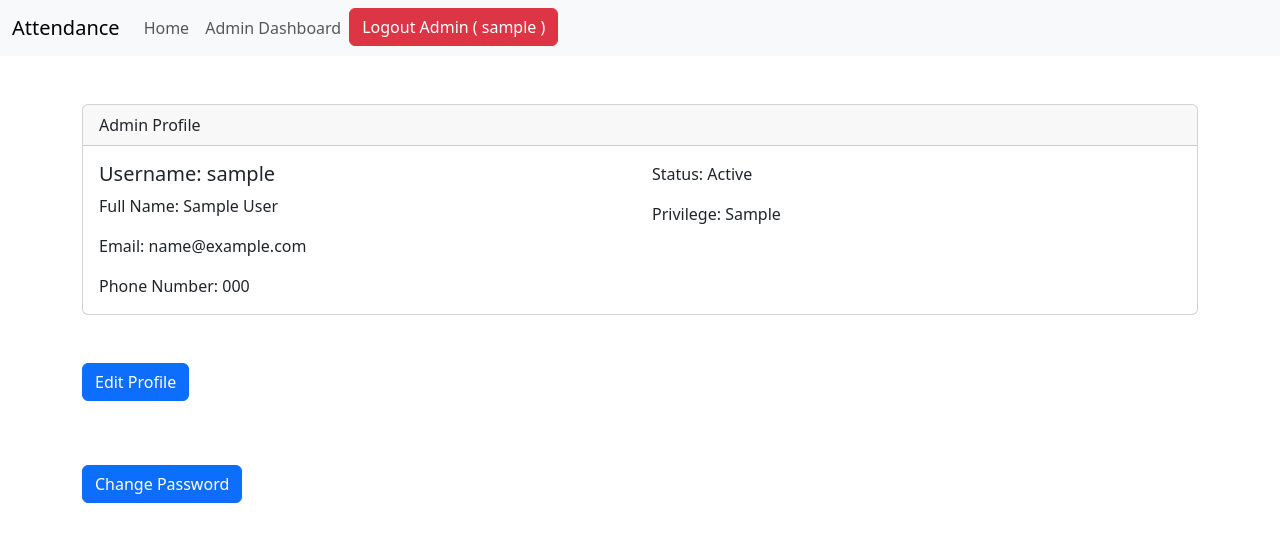
After one commit to hishamized/universityAttendence, a PHP site: page /kashmirUniversity/admin/accountSettings.php in a window 1280 px wide. The commit adds this page. Shown: the top 542 px of the page. Run offline with PHP 8.4, Linux system fonts and the light colour scheme; the visitor is signed in with stand-in values (Sample User, id 1); tables that the repository leaves empty or names only in its code hold one stand-in row (values such as "Sample post"); some libraries are stand-ins or nearby versions.

Commit message:
Admin Account Settngs: 1) Edit Profile 2) Change Admin Password

```diff
--- /dev/null
+++ b/admin/accountSettings.php
@@ -0,0 +1,209 @@
+<?php
+session_start();
+
+// Check if admin is not logged in, redirect to login page
+if (!isset($_SESSION['admin_id'])) {
+    header("Location: admin_login.php");
+    exit();
+}
+if (isset($_SESSION['error'])) {
+    echo '<div class="alert alert-danger" role="alert">' . $_SESSION['error'] . '</div>';
+    unset($_SESSION['error']);
+}
+
+
+if (isset($_SESSION['success'])) {
+    echo '<div class="alert alert-success" role="alert">' . $_SESSION['success'] . '</div>';
+    unset($_SESSION['success']);
+}
+require_once('../config.php');
+
+//Retrive admin details from databse
+$admin_id = $_SESSION['admin_id'];
+$query = "SELECT * FROM admins WHERE id = '$admin_id'";
+$result = mysqli_query($conn, $query);
+$admin = mysqli_fetch_assoc($result);
+
+//Edit admin profile
+if ($_SERVER['REQUEST_METHOD'] == 'POST'  && isset($_POST['editProfile'])) {
+    $full_name = htmlspecialchars(trim($_POST['full_name']));
+    $status = htmlspecialchars(trim($_POST['status']));
+    $email = htmlspecialchars(trim($_POST['email']));
+    $phone_number = htmlspecialchars(trim($_POST['phone_number']));
+
+    $query = "UPDATE admins SET full_name = '$full_name', status = '$status', email = '$email', phone_number = '$phone_number' WHERE id = '$admin_id'";
+    $result = mysqli_query($conn, $query);
+
+    if ($result) {
+        $_SESSION['success'] = 'Profile updated successfully';
+        header('Location: accountSettings.php');
+        exit();
+    } else {
+        $_SESSION['error'] = 'Failed to update profile';
+        header('Location: accountSettings.php');
+        exit();
+    }
+}
+
+// Change password
+if ($_SERVER['REQUEST_METHOD'] == 'POST' && isset($_POST['changePassword'])) {
+    $current_password = htmlspecialchars(trim($_POST['current_password']));
+    $new_password = htmlspecialchars(trim($_POST['new_password']));
+    $confirm_new_password = htmlspecialchars(trim($_POST['confirm_new_password']));
+
+    if ($new_password !== $confirm_new_password) {
+        $_SESSION['error'] = 'New password and confirm new password do not match';
+        header('Location: accountSettings.php');
+        exit();
+    }
+
+    if (!preg_match('/^.*(?=.{3,})(?=.*[a-zA-Z])(?=.*[0-9])(?=.*[\d\x])(?=.*[!$#%]).*$/'  , $new_password)) {
+        $_SESSION['error'] = 'Password should be Minimum eight characters, at least one uppercase letter, one lowercase letter, one number and one special character';
+        header('Location: accountSettings.php');
+        exit();
+    }
+
+    $query = "SELECT password FROM admins WHERE id = '$admin_id'";
+    $result = mysqli_query($conn, $query);
+    $admin = mysqli_fetch_assoc($result);
+
+    if (password_verify($current_password, $admin['password'])) {
+        $new_password = password_hash($new_password, PASSWORD_DEFAULT);
+        $query = "UPDATE admins SET password = '$new_password' WHERE id = '$admin_id'";
+        $result = mysqli_query($conn, $query);
+
+        if ($result) {
+            $_SESSION['success'] = 'Password changed successfully';
+            header('Location: accountSettings.php');
+            exit();
+        } else {
+            $_SESSION['error'] = 'Failed to change password';
+            header('Location: accountSettings.php');
+            exit();
+        }
+    } else {
+        $_SESSION['error'] = 'Current password is incorrect';
+        header('Location: accountSettings.php');
+        exit();
+    }
+}
+
+?>
+
+<!DOCTYPE html>
+<html lang="en">
+
+<head>
+    <meta charset="UTF-8">
+    <meta name="viewport" content="width=device-width, initial-scale=1.0">
+    <title>Document</title>
+    <link href="https://cdn.jsdelivr.net/npm/bootstrap@5.3.3/dist/css/bootstrap.min.css" rel="stylesheet" integrity="sha384-QWTKZyjpPEjISv5WaRU9OFeRpok6YctnYmDr5pNlyT2bRjXh0JMhjY6hW+ALEwIH" crossorigin="anonymous">
+
+    <script src="https://kit.fontawesome.com/1bc2765d38.js" crossorigin="anonymous"></script>
+    <script src="https://code.jquery.com/jquery-3.7.0.min.js" integrity="sha256-2Pmvv0kuTBOenSvLm6bvfBSSHrUJ+3A7x6P5Ebd07/g=" crossorigin="anonymous"></script>
+
+    <script type="text/javascript" src="../js/admin/accountSettings.js"></script>
+</head>
+
+<body>
+    <!-- Navbar -->
+    <nav class="navbar navbar-expand-lg bg-body-tertiary">
+        <div class="container-fluid">
+            <a class="navbar-brand" href="#">Attendance</a>
+            <button class="navbar-toggler" type="button" data-bs-toggle="collapse" data-bs-target="#navbarNav" aria-controls="navbarNav" aria-expanded="false" aria-label="Toggle navigation">
+                <span class="navbar-toggler-icon"></span>
+            </button>
+            <div class="collapse navbar-collapse" id="navbarNav">
+                <ul class="navbar-nav">
+                    <li class="nav-item">
+                        <a class="nav-link" href="<?php echo BASE_URL ?>">Home</a>
+                    </li>
+                    <li class="nav-item">
+                        <a class="nav-link" href="admin_dashboard.php">Admin Dashboard</a>
+                    </li>
+                    <li class="nav-item">
+                        <a class="btn btn-danger" href="admin_logout.php">Logout Admin ( <?php echo $_SESSION['admin_username'] ?> )</a>
+                    </li>
+                </ul>
+            </div>
+        </div>
+    </nav>
+    <!-- End Navbar -->
+
+    <div class="container mt-5">
+        <div class="card">
+            <div class="card-header">
+                Admin Profile
+            </div>
+            <div class="card-body">
+                <div class="row">
+                    <div class="col-md-6">
+                        <h5 class="card-title">Username: <?php echo $admin['username']; ?></h5>
+                        <p class="card-text">Full Name: <?php echo $admin['full_name']; ?></p>
+                        <p class="card-text">Email: <?php echo $admin['email']; ?></p>
+                        <p class="card-text">Phone Number: <?php echo $admin['phone_number']; ?></p>
+                    </div>
+                    <div class="col-md-6">
+                        <p class="card-text">Status: <?php echo ucfirst($admin['status']); ?></p>
+                        <p class="card-text">Privilege: <?php echo ucfirst($admin['privilege']); ?></p>
+                    </div>
+                </div>
+            </div>
+        </div>
+    </div>
+
+    <div class="container mt-5">
+        <button class="btn btn-primary mb-3" id="editProfileBtn">Edit Profile</button>
+
+        <form action="accountSettings.php" method="POST" id="editProfileForm" style="display: none;">
+            <div class="form-group">
+                <label for="fullName">Full Name</label>
+                <input type="text" class="form-control" id="fullName" name="full_name" value="<?php echo $admin['full_name']; ?>">
+            </div>
+            <div class="form-group">
+                <label for="status">Status</label>
+                <select class="form-control" id="status" name="status">
+                    <option value="active" <?php if ($admin['status'] === 'active') echo 'selected'; ?>>Active</option>
+                    <option value="inactive" <?php if ($admin['status'] === 'inactive') echo 'selected'; ?>>Inactive</option>
+                </select>
+            </div>
+            <div class="form-group">
+                <label for="email">Email</label>
+                <input type="email" class="form-control" id="email" name="email" value="<?php echo $admin['email']; ?>">
+            </div>
+            <div class="form-group">
+                <label for="phoneNumber">Phone Number</label>
+                <input type="text" class="form-control" id="phoneNumber" name="phone_number" value="<?php echo $admin['phone_number']; ?>">
+            </div>
+            <button type="submit" name="editProfile" class="btn btn-primary">Submit</button>
+            <button onclick="hideEditForm(editProfileForm)" class="btn btn-danger">Cancel</button>
+        </form>
+    </div>
+
+    <div class="container mt-5">
+        <button class="btn btn-primary mb-3" id="changePasswordBtn">Change Password</button>
+
+        <!-- Change Password Form -->
+        <form action="accountSettings.php" method="POST" style="display: none;" id="changePasswordForm">
+            <div class="form-group">
+                <label for="currentPassword">Current Password</label>
+                <input type="password" class="form-control" id="currentPassword" name="current_password" required>
+            </div>
+            <div class="form-group">
+                <label for="newPassword">New Password</label>
+                <input type="password" class="form-control" id="newPassword" name="new_password" required>
+            </div>
+            <div class="form-group">
+                <label for="confirmNewPassword">Confirm New Password</label>
+                <input type="password" class="form-control" id="confirmNewPassword" name="confirm_new_password" required>
+            </div>
+            <button type="submit" name="changePassword" class="btn btn-primary">Submit</button>
+        </form>
+    </div>
+
+
+
+    <script src="https://cdn.jsdelivr.net/npm/bootstrap@5.3.2/dist/js/bootstrap.bundle.min.js" integrity="sha384-C6RzsynM9kWDrMNeT87bh95OGNyZPhcTNXj1NW7RuBCsyN/o0jlpcV8Qyq46cDfL" crossorigin="anonymous"></script>
+</body>
+
+</html>
--- a/admin/admin_dashboard.php
+++ b/admin/admin_dashboard.php
@@ -140,6 +140,9 @@ mysqli_close($conn);
             <li class="nav-item">
                 <a class="nav-link" href="manage_timeTable.php">Manage Time Table</a>
             </li>
+            <li class="nav-item">
+                <a class="nav-link" href="accountSettings.php">Account Settings</a>
+            </li>
         </ul>
     </div>
 
--- /dev/null
+++ b/js/admin/accountSettings.js
@@ -0,0 +1,28 @@
+document.addEventListener("DOMContentLoaded", function () {
+  document
+    .getElementById("editProfileBtn")
+    .addEventListener("click", function () {
+      var form = document.getElementById("editProfileForm");
+      form.style.display =
+        form.style.display === "none" || form.style.display === ""
+          ? "block"
+          : "none";
+    });
+});
+
+//   Toggle hide and reveal change password form
+document.addEventListener("DOMContentLoaded", function () {
+  document
+    .getElementById("changePasswordBtn")
+    .addEventListener("click", function () {
+      var form = document.getElementById("changePasswordForm");
+      form.style.display =
+        form.style.display === "none" || form.style.display === ""
+          ? "block"
+          : "none";
+    });
+});
+
+function hideEditForm(form) {
+  form.style.display = "none";
+}
```
